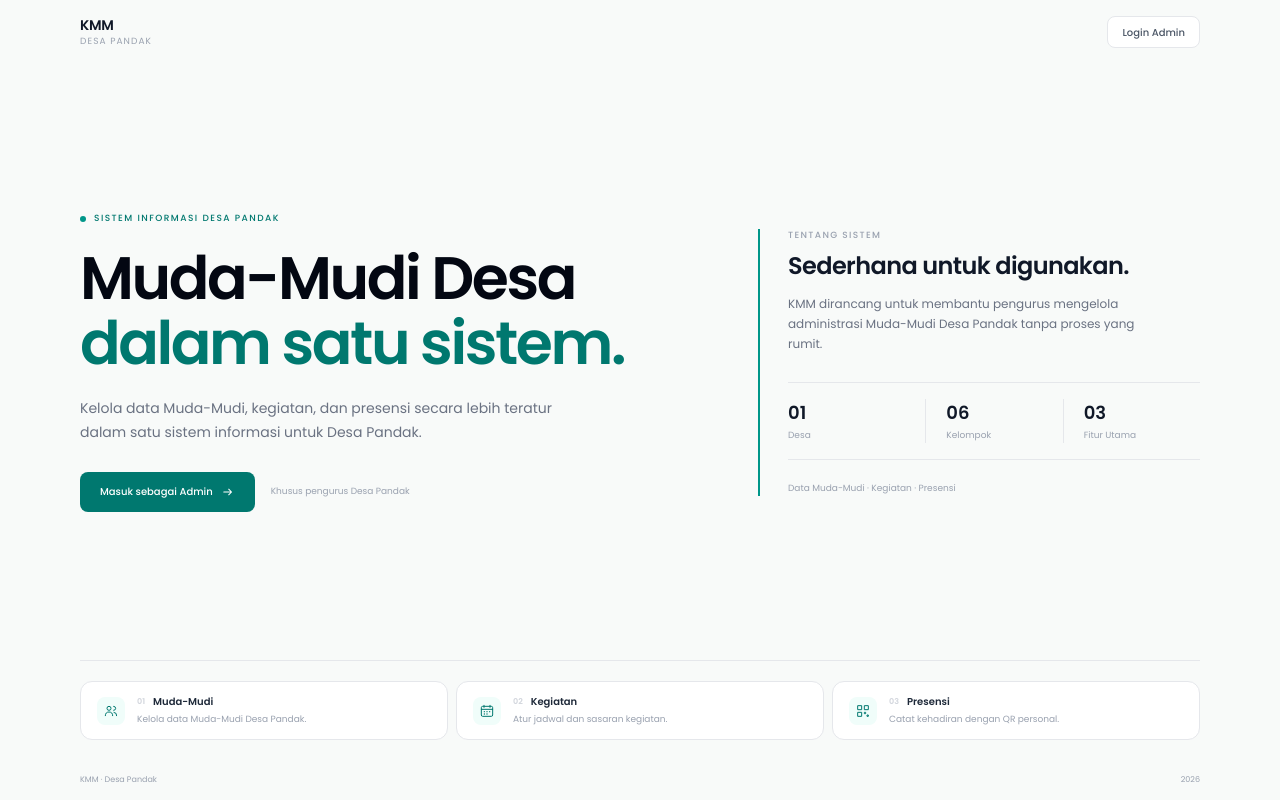
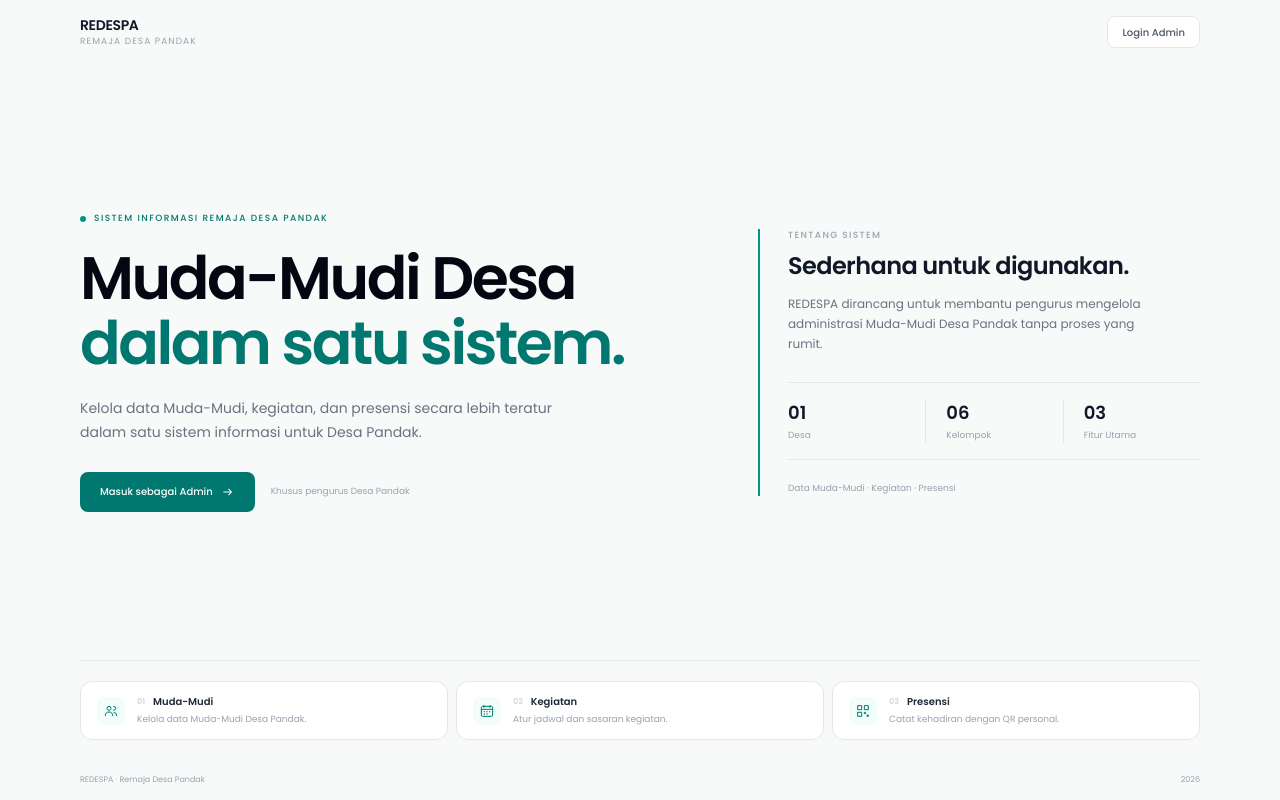
Before and after one commit to RoyyanFaridh/Redespa2026, a Next.js app: page / in a window 1280 px wide. Built offline with nearby package versions, Linux system fonts and the light colour scheme.

Commit message:
rename KMM to Redespa

```diff
--- a/app/layout.tsx
+++ b/app/layout.tsx
@@ -31,8 +31,8 @@ const poppins = localFont({
 });
 
 export const metadata: Metadata = {
-  title: "KMM Pandak",
-  description: "Sistem Informasi Muda-Mudi Desa Pandak",
+  title: "REDESPA Pandak",
+  description: "Sistem Informasi Remaja Desa Pandak",
 };
 
 export default function RootLayout({
--- a/app/login/page.tsx
+++ b/app/login/page.tsx
@@ -61,10 +61,12 @@ export default function LoginPage() {
                 </div>
 
                 <div>
-                  <p className="text-sm font-semibold tracking-tight">KMM</p>
+                  <p className="text-sm font-semibold tracking-tight">
+                    REDESPA
+                  </p>
 
                   <p className="text-[9px] font-medium uppercase tracking-[0.14em] text-teal-100">
-                    Desa Pandak
+                    Remaja Desa Pandak
                   </p>
                 </div>
               </div>
@@ -77,7 +79,7 @@ export default function LoginPage() {
 
               <h1 className="mt-3 text-4xl font-semibold leading-[1.08] tracking-[-0.035em] xl:text-5xl">
                 Kelola Muda-Mudi
-                <span className="block text-teal-100">Desa Pandak.</span>
+                <span className="block text-teal-100">Remaja Desa Pandak.</span>
               </h1>
 
               <p className="mt-5 max-w-md text-xs leading-5 text-teal-100">
@@ -109,7 +111,7 @@ export default function LoginPage() {
 
             <div className="relative z-10">
               <p className="text-[9px] text-teal-200">
-                KMM · Sistem Informasi Muda-Mudi Desa Pandak
+                REDESPA · Sistem Informasi Remaja Desa Pandak
               </p>
             </div>
 
@@ -125,11 +127,11 @@ export default function LoginPage() {
               {/* MOBILE BRAND */}
               <div className="mb-10 lg:hidden">
                 <p className="text-sm font-semibold tracking-tight text-gray-900">
-                  KMM
+                  REDESPA
                 </p>
 
                 <p className="mt-0.5 text-[9px] font-medium uppercase tracking-[0.14em] text-gray-400">
-                  Desa Pandak
+                  Remaja Desa Pandak
                 </p>
               </div>
 
@@ -140,7 +142,7 @@ export default function LoginPage() {
                 </p>
 
                 <h2 className="mt-2 text-2xl font-semibold tracking-tight text-gray-900">
-                  Masuk ke KMM
+                  Masuk ke REDESPA
                 </h2>
 
                 <p className="mt-2 text-xs leading-5 text-gray-400">
@@ -364,9 +366,9 @@ export default function LoginPage() {
               {/* BOTTOM INFO */}
               <div className="mt-8 border-t border-gray-100 pt-5">
                 <div className="flex items-center justify-between">
-                  <p className="text-[9px] text-gray-400">KMM</p>
+                  <p className="text-[9px] text-gray-400">REDESPA</p>
 
-                  <p className="text-[9px] text-gray-400">Desa Pandak · 2026</p>
+                  <p className="text-[9px] text-gray-400">Remaja Desa Pandak · 2026</p>
                 </div>
               </div>
             </div>
--- a/app/page.tsx
+++ b/app/page.tsx
@@ -73,11 +73,11 @@ export default function Home() {
         <header className="flex h-16 shrink-0 items-center justify-between">
           <div>
             <p className="text-sm font-semibold tracking-tight text-gray-900">
-              KMM
+              REDESPA
             </p>
 
             <p className="text-[9px] uppercase tracking-[0.12em] text-gray-400">
-              Desa Pandak
+              Remaja Desa Pandak
             </p>
           </div>
 
@@ -98,7 +98,7 @@ export default function Home() {
                 <span className="h-1.5 w-1.5 rounded-full bg-teal-600" />
 
                 <span className="text-[9px] font-medium uppercase tracking-[0.16em] text-teal-700">
-                  Sistem Informasi Desa Pandak
+                  Sistem Informasi Remaja Desa Pandak
                 </span>
               </div>
 
@@ -153,8 +153,8 @@ export default function Home() {
                   </h2>
 
                   <p className="mt-3 max-w-sm text-xs leading-5 text-gray-500">
-                    KMM dirancang untuk membantu pengurus mengelola administrasi
-                    Muda-Mudi Desa Pandak tanpa proses yang rumit.
+                    REDESPA dirancang untuk membantu pengurus mengelola
+                    administrasi Muda-Mudi Desa Pandak tanpa proses yang rumit.
                   </p>
 
                   <div className="mt-7 grid grid-cols-3 border-y border-gray-200 py-4">
@@ -221,7 +221,7 @@ export default function Home() {
 
         {/* FOOTER */}
         <footer className="flex h-10 shrink-0 items-center justify-between text-[8px] text-gray-400">
-          <span>KMM · Desa Pandak</span>
+          <span>REDESPA · Remaja Desa Pandak</span>
 
           <span>2026</span>
         </footer>
--- a/src/backend/presensi/public.ts
+++ b/src/backend/presensi/public.ts
@@ -170,7 +170,7 @@ export async function scanMudamudiQR(
     return {
       success: false,
       type: "invalid_qr",
-      message: "QR Code bukan QR Muda-Mudi KMM Pandak.",
+      message: "QR Code bukan QR Muda-Mudi REDESPA Pandak.",
     };
   }
 
--- a/src/components/admin/AdminSidebar.tsx
+++ b/src/components/admin/AdminSidebar.tsx
@@ -267,11 +267,11 @@ function Brand() {
 
       <div className="min-w-0">
         <h1 className="truncate text-[14px] font-semibold tracking-tight text-gray-900">
-          KMM
+          REDESPA
         </h1>
 
         <p className="truncate text-[9px] leading-4 text-gray-500">
-          Desa Pandak
+          Remaja Desa Pandak
         </p>
 
         <p className="truncate text-[9px] leading-3 text-gray-400">
@@ -519,10 +519,10 @@ export default function AdminSidebar() {
 
         <div className="ml-2.5 min-w-0">
           <p className="truncate text-[12px] font-semibold text-gray-900">
-            KMM
+            REDESPA
           </p>
 
-          <p className="truncate text-[9px] text-gray-500">Desa Pandak</p>
+          <p className="truncate text-[9px] text-gray-500">Remaja Desa Pandak</p>
         </div>
       </header>
 
--- a/src/components/mudamudi/MudamudiQRModal.tsx
+++ b/src/components/mudamudi/MudamudiQRModal.tsx
@@ -91,7 +91,8 @@ export default function MudamudiQRModal({ data, onClose }: Props) {
               </h2>
 
               <p className="mt-1 text-[10px] leading-4 text-gray-500">
-                QR personal yang digunakan untuk presensi kegiatan KMM Pandak.
+                QR personal yang digunakan untuk presensi kegiatan REDESPA
+                Pandak.
               </p>
             </div>
 
@@ -130,7 +131,7 @@ export default function MudamudiQRModal({ data, onClose }: Props) {
                 <div className="flex h-full w-full flex-col px-[8%] py-[7%]">
                   <div className="text-center">
                     <p className="text-[8px] font-bold uppercase tracking-[0.2em] text-teal-600">
-                      KMM PANDAK
+                      REDESPA
                     </p>
 
                     <h3 className="mt-1 text-[15px] font-semibold tracking-tight text-gray-900">
--- a/src/components/presensi/CheckinScanner.tsx
+++ b/src/components/presensi/CheckinScanner.tsx
@@ -194,7 +194,7 @@ export default function CheckinScanner({ kegiatanId }: CheckinScannerProps) {
     }
 
     /*
-     * Pastikan hanya QR Muda-Mudi KMM Pandak
+     * Pastikan hanya QR Muda-Mudi REDESPA Pandak
      * yang diproses.
      */
     if (!qrText.startsWith(MUDA_MUDI_QR_PREFIX)) {
```
